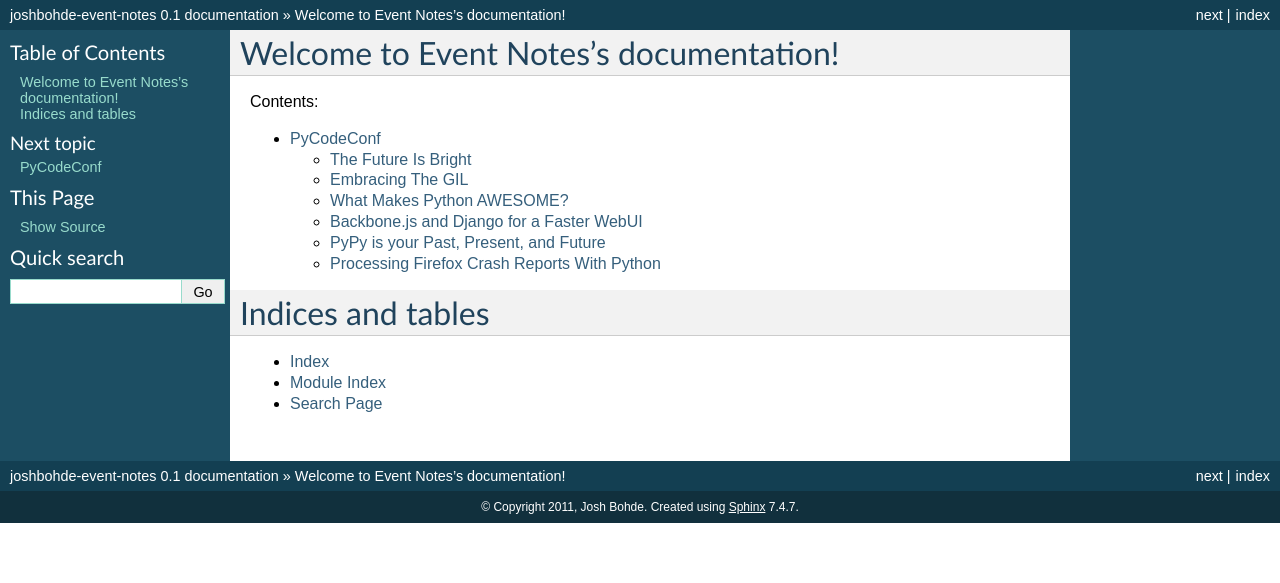
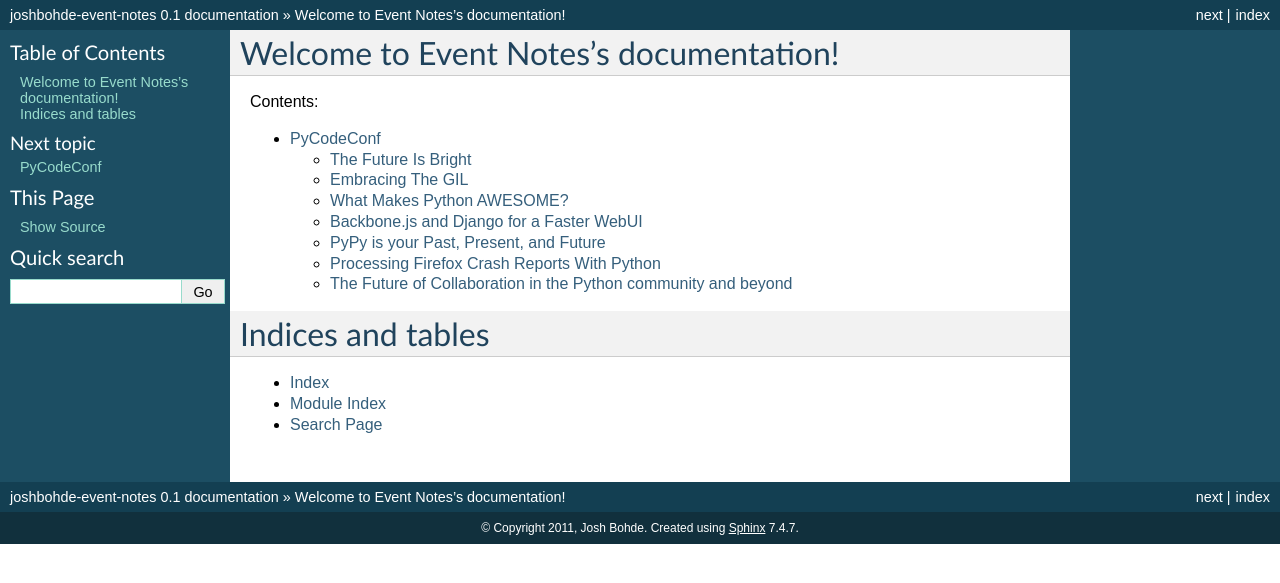
Before and after one commit to bohde/joshbohde-event-notes, a Sphinx documentation site: the page built from source/index.rst, in a window 1280 px wide. Shown: the top 583 px of the page. Built offline with Sphinx 7.4.7, drawn with Linux system fonts in a browser that asks for light colours.

Commit message:
Setup for Future of Collaboration.

```diff
--- /dev/null
+++ b/source/pycodeconf/future_of_collaboration_in_the_python_community.rst
@@ -0,0 +1,7 @@
+==============================================================
+The Future of Collaboration in the Python community and beyond
+==============================================================
+
+Author
+-------
+  * Daniel Greenfield (http://twitter.com/pydanny)
--- a/source/pycodeconf/index.rst
+++ b/source/pycodeconf/index.rst
@@ -11,3 +11,4 @@
    backbonejs_and_django_for_a_faster_webui
    pypy_is_your_past_present_and_future
    processing_firefox_crash_reports
+   future_of_collaboration_in_the_python_community
```
